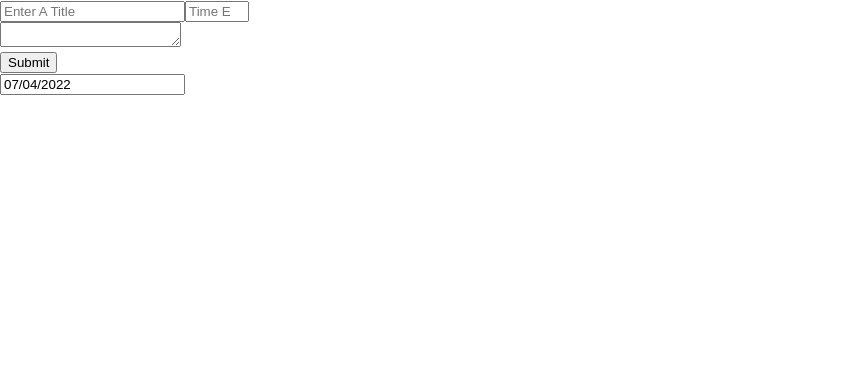
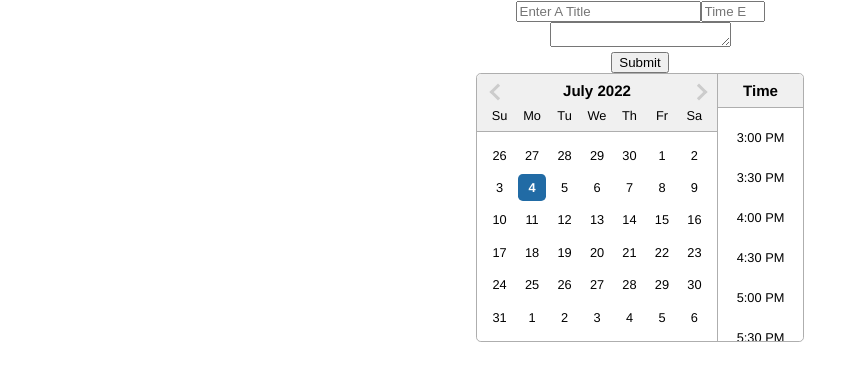
Before and after one commit to saifalushi1/surfboard, a React (Create React App) app: page / in a window 1280 px wide. Shown: the top 380 px of the page, without its empty margins (0-867 px from the left). Built offline with nearby package versions, Linux system fonts and the light colour scheme.

Commit message:
added calendar and time for meetings

```diff
--- a/src/App.css
+++ b/src/App.css
@@ -1,4 +1,4 @@
-/* .App {
+.App {
   text-align: center;
 }
 
@@ -35,4 +35,4 @@
   to {
     transform: rotate(360deg);
   }
-} */
+}
--- a/src/components/CreateMeeting.tsx
+++ b/src/components/CreateMeeting.tsx
@@ -1,11 +1,26 @@
 import React, { useState } from 'react';
 import DatePicker from 'react-datepicker';
+import setHours from 'date-fns/setHours';
+import setMinutes from 'date-fns/setMinutes';
 
 import 'react-datepicker/dist/react-datepicker.css';
 
 const CreateMeeting = (): JSX.Element => {
   const [startDate, setStartDate] = useState(new Date());
-  return <DatePicker selected={startDate} onChange={(date: Date) => setStartDate(date)} />;
+
+  console.log(startDate);
+
+  return (
+    <DatePicker
+      selected={startDate}
+      onChange={(date: Date) => setStartDate(date)}
+      inline
+      showTimeSelect
+      minTime={setHours(setMinutes(new Date(), 0), 9)}
+      maxTime={setHours(setMinutes(new Date(), 30), 17)}
+      dateFormat="MMMM d, yyyy h:mm aa"
+    />
+  );
 };
 
 export default CreateMeeting;
```
